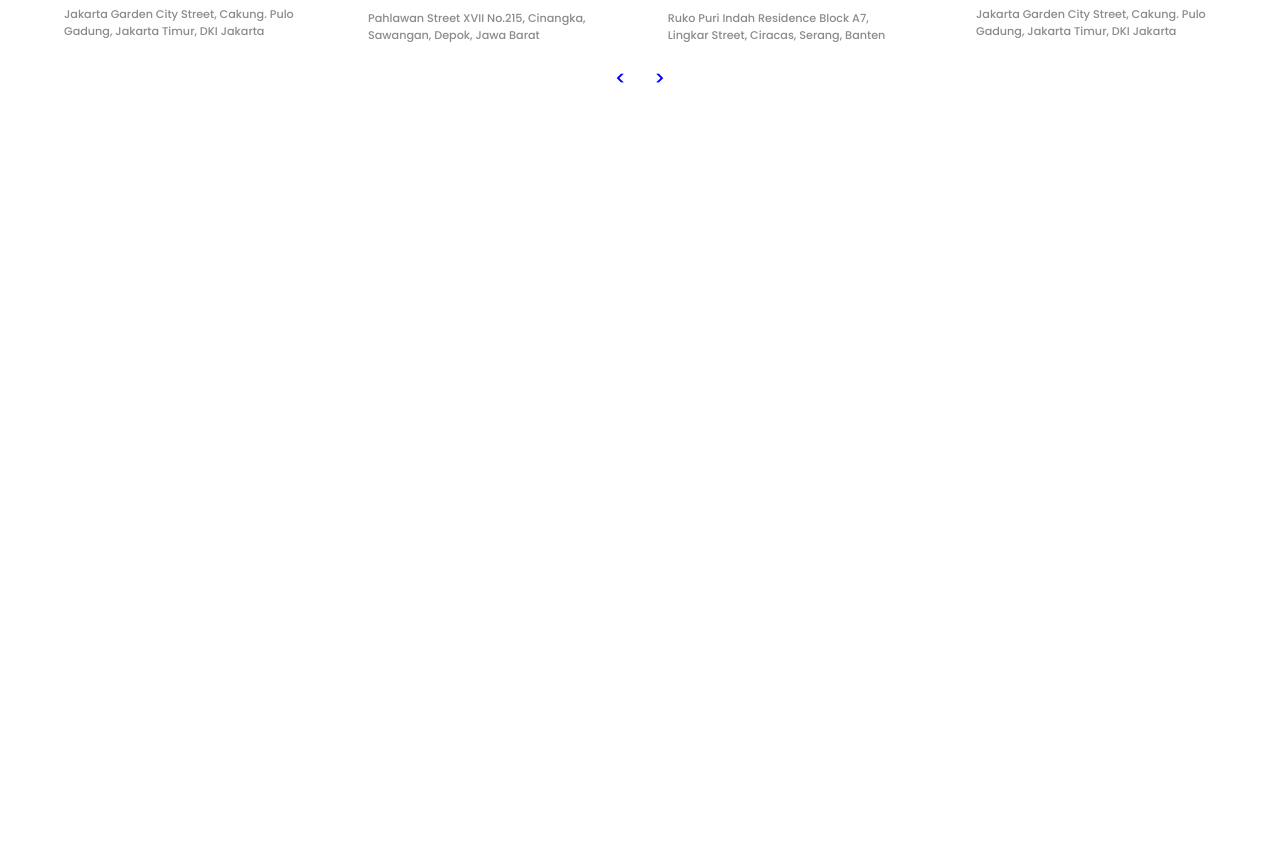
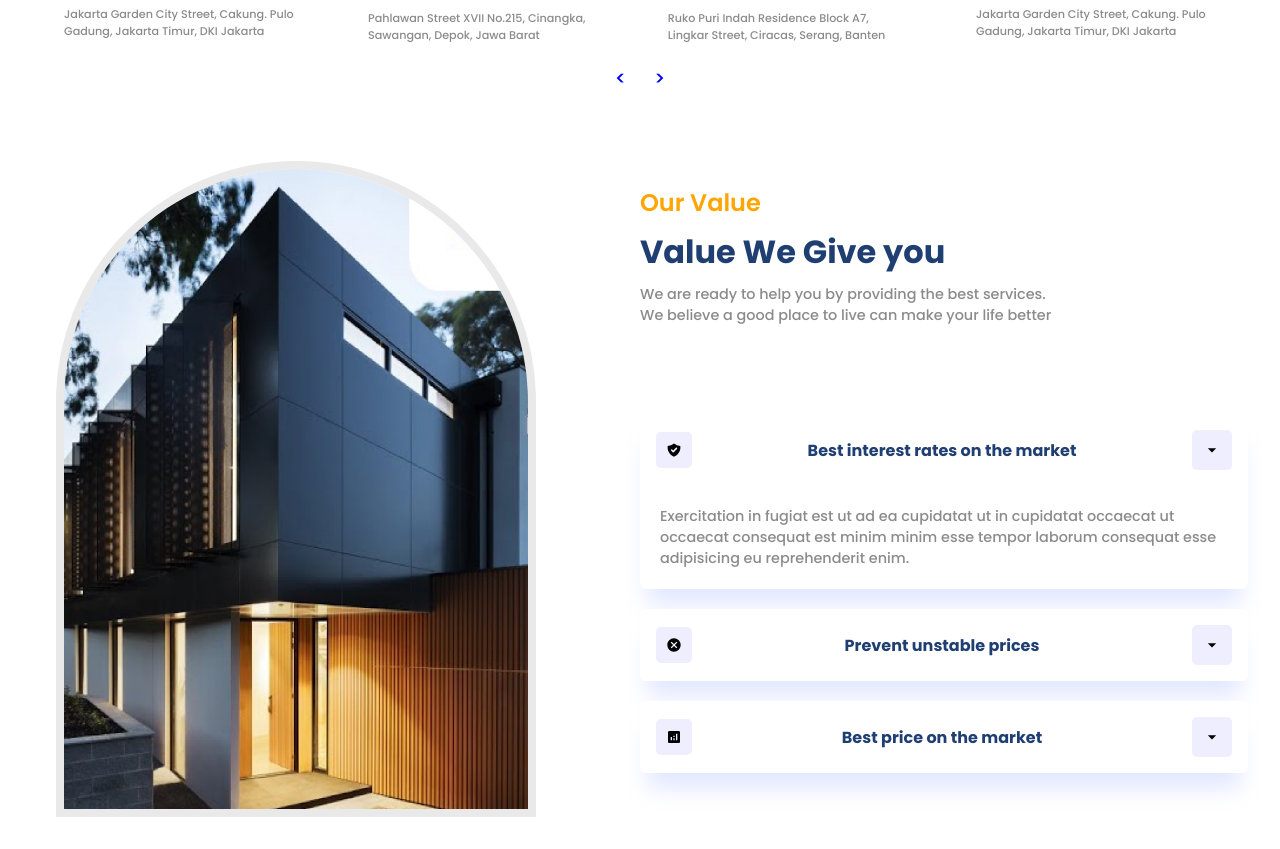
Before and after one commit to meghuraval/real_estate_project, a React (Vite) app in the folder realestatelandingpage/: page / in a window 1280 px wide. Shown: the part 1388-2237 px from the top of the page. Before the commit the page ends 1517 px from the top, so only its background shows below. Built offline with nearby package versions, Linux system fonts and the light colour scheme.

Commit message:
value section is completed

```diff
--- a/realestatelandingpage/src/App.jsx
+++ b/realestatelandingpage/src/App.jsx
@@ -3,6 +3,7 @@ import Companies from "./components/Companies";
 import Header from "./components/Header";
 import Hero from "./components/Hero";
 import Resedencies from "./components/Resedencies";
+import Value from "./components/Value";
 
 function App() {
   return (
@@ -14,6 +15,7 @@ function App() {
       </div>
       <Companies />
       <Resedencies />
+      <Value />
     </div>
   );
 }
--- /dev/null
+++ b/realestatelandingpage/src/components/Value.css
@@ -0,0 +1,57 @@
+.v-container .image-container{
+    border: 8px solid rgb(232, 232, 232, 93%);
+    margin-right: 2dvh;
+}
+
+.v-container>div{
+    flex: 1;
+}
+
+.v-right{
+    gap: 0.5rem;
+    border: none;
+}
+
+.accprdion1{
+    margin-top: 5rem;
+}
+
+.accordionItem{
+    background: white;
+    border: px solid rgba(128,128,128,0.143);
+    border-radius: 8px;
+    overflow: hidden;
+    margin-bottom: 20px;
+    box-shadow: var(--shadow);
+    border-radius: 6px;
+}
+
+.accordionButton{
+    background: white;
+    padding: 1rem;
+    width: 100%;
+    justify-content: space-between;
+    cursor: pointer;
+}
+
+.l-icon{
+    padding: 10px;
+    background: #eeeeff;
+    border-radius: 5px;
+    margin-right:auto;
+}
+
+.r-icon{
+    padding: 10px;
+    background: #eeeeff;
+    border-radius: 5px;
+    margin-left: auto;
+}
+
+.icon svg{
+    fill: var(--blue);
+}
+
+.accordionButton .primaryText{
+    font-size: 1rem;
+}
--- /dev/null
+++ b/realestatelandingpage/src/components/Value.jsx
@@ -0,0 +1,63 @@
+// eslint-disable-next-line no-unused-vars
+import React, { useState } from "react";
+import "./Value.css";
+import {
+  Accordion,
+  AccordionItem,
+  AccordionItemHeading,
+  AccordionItemButton,
+  AccordionItemPanel,
+} from "react-accessible-accordion";
+import "react-accessible-accordion/dist/fancy-example.css";
+import data from "../utils/accordion";
+import { MdOutlineArrowDropDown } from "react-icons/md";
+
+const Value = () => {
+  return (
+    <section className="v-wrapper">
+      <div className="paddings innerWidth flexCenter v-container">
+        <div className="v-left">
+          <div className="image-container">
+            <img src="./value.png" alt="" />
+          </div>
+        </div>
+
+        <div className="flexColStart v-right">
+          <span className="orangeText">Our Value</span>
+          <span className="primaryText">Value We Give you</span>
+          <span className="secondaryText">
+            We are ready to help you by providing the best services. <br /> We
+            believe a good place to live can make your life better
+          </span>
+
+          <Accordion
+            className="accprdion1"
+            allowMultipleExpanded={false}
+            preExpanded={[0]}
+          >
+            {data.map((item, i) => {
+              return (
+                <AccordionItem className={`accordionItem`} key={i} uuid={i}>
+                  <AccordionItemHeading>
+                    <AccordionItemButton className="accordionButton flexCenter">
+                      <div className="flexCenter l-icon">{item.icon}</div>
+                      <span className="primaryText">{item.heading}</span>
+                      <div className="flexCenter r-icon">
+                        <MdOutlineArrowDropDown size={20} />
+                      </div>
+                    </AccordionItemButton>
+                  </AccordionItemHeading>
+                  <AccordionItemPanel>
+                    <p className="secondaryText">{item.detail}</p>
+                  </AccordionItemPanel>
+                </AccordionItem>
+              );
+            })}
+          </Accordion>
+        </div>
+      </div>
+    </section>
+  );
+};
+
+export default Value;
```
